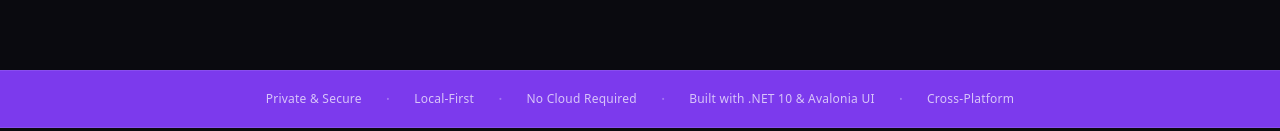
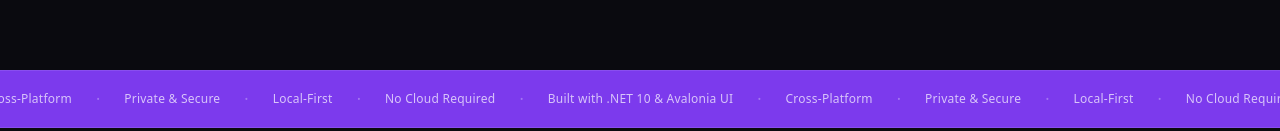
Before and after one commit to Kharisdestianmaulana-hub/flowdeskweb, a Next.js app: page /en in a window 1280 px wide. Shown: the part 821-952 px from the top of the page. Built offline with nearby package versions, Linux system fonts and the light colour scheme; no server answers.

Commit message:
feat: add marquee animation to SocialProof

```diff
--- a/app/globals.css
+++ b/app/globals.css
@@ -37,6 +37,13 @@
 
   --font-sans: var(--font-inter);
   --font-mono: var(--font-jetbrains-mono);
+
+  --animate-marquee: marquee 30s linear infinite;
+
+  @keyframes marquee {
+    0% { transform: translateX(0%); }
+    100% { transform: translateX(-50%); }
+  }
 }
 
 @layer base {
--- a/components/SocialProof.tsx
+++ b/components/SocialProof.tsx
@@ -1,21 +1,29 @@
 export default function SocialProof({ dict }: { dict: string[] }) {
   const items = dict;
 
-  return (
-    <section className="bg-[var(--color-primary)] border-y border-white/10 py-4 overflow-hidden">
-      <div className="max-w-7xl mx-auto px-4 sm:px-6 lg:px-8">
-        <div className="flex items-center justify-center gap-3 sm:gap-6 flex-wrap">
-          {items.map((item, index) => (
+  // Duplicate items to ensure they cover wide screens
+  const repeatedItems = [...items, ...items, ...items, ...items];
+
+  const renderBlock = () => (
+    <div className="flex items-center gap-3 sm:gap-6 shrink-0 pr-3 sm:pr-6">
+      {repeatedItems.map((item, index) => (
         <div key={index} className="flex items-center whitespace-nowrap">
           <span className="text-[12px] font-medium tracking-[0.02em] text-white/70">
             {item}
           </span>
-              {index < items.length - 1 && (
+          {/* Selalu tampilkan pemisah karena teks mengulang terus */}
           <span className="text-white/30 ml-4 sm:ml-6 hidden sm:inline">·</span>
-              )}
         </div>
       ))}
     </div>
+  );
+
+  return (
+    <section className="bg-[var(--color-primary)] border-y border-white/10 py-4 overflow-hidden relative flex">
+      <div className="flex animate-marquee min-w-max">
+        {/* Dua blok identik agar saat bergeser -50% terlihat seamless */}
+        {renderBlock()}
+        {renderBlock()}
       </div>
     </section>
   );
```
Lines whose indentation alone changed are shown as unchanged.
